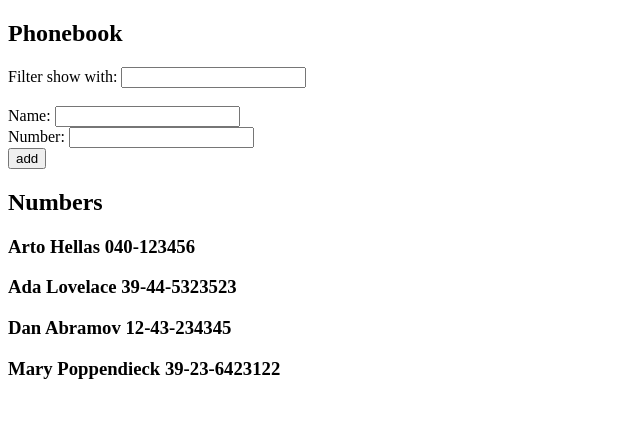
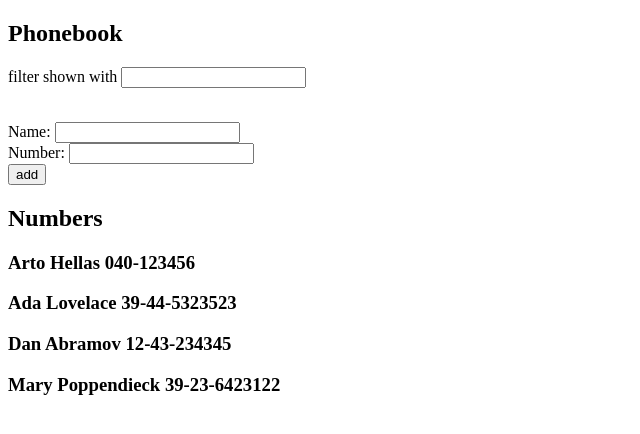
Before and after one commit to Atomize101/fullstack-exercises2020, a React (Create React App) app in the folder part2/phonebook/: page / in a window 1280 px wide. Shown: the top 434 px of the page, without its empty margins (0-640 px from the left). Built offline with nearby package versions, Linux system fonts and the light colour scheme; the HTML template or start-up script is replaced by a standard one.

Commit message:
Created a filter component

```diff
--- a/part2/phonebook/src/App.js
+++ b/part2/phonebook/src/App.js
@@ -1,4 +1,5 @@
-import React, { useState } from 'react';
+import React, { useState, useEffect } from 'react';
+import Filter from './Filter';
 
 const App = () => {
 	const [persons, setPersons] = useState([
@@ -8,24 +9,28 @@ const App = () => {
 		{ name: 'Mary Poppendieck', number: '39-23-6423122' },
 	]);
 	const [newName, setNewName] = useState('');
-	//const [numbers, setNumbers] = useState([{ number: '' }]);
 	const [newNumber, setNewNumber] = useState('');
+	const [search, setSearch] = useState('');
+	const [searchResults, setSearchResults] = useState('');
 
 	const addPerson = (event) => {
 		event.preventDefault();
-		console.log('button clicked', event.target);
 		setPersons(persons.concat({ name: newName, number: newNumber }));
 		setNewName('');
+		setNewNumber('');
 	};
 
 	const handleNameChange = (event) => {
-		console.log(event.target.vale);
 		setNewName(event.target.value);
 	};
 
 	const handleNumberChange = (event) => {
-		console.log(event.target.vale);
 		setNewNumber(event.target.value);
+	};
+
+	const handleSearchChange = (event) => {
+		const searchTerm = event.target.value;
+		setSearch(searchTerm);
 	};
 
 	const allPeople = () =>
@@ -35,17 +40,11 @@ const App = () => {
 			</p>
 		));
 
-	const personExists = !!persons.find((p) => p.name.toLowerCase() === newName.toLowerCase());
-
-	if (personExists) {
-		alert(`${newName} is already added to the phone book`);
-		return;
-	}
 	return (
 		<div>
 			<h2>Phonebook</h2>
 			<div>
-				Filter show with: <input />
+				<Filter onSearchChange={handleSearchChange} search={search} />
 			</div>
 			<br />
 			<form onSubmit={addPerson}>
--- /dev/null
+++ b/part2/phonebook/src/Filter.js
@@ -0,0 +1,11 @@
+import React from 'react';
+
+const Filter = ({ onSearchChange, search }) => {
+	return (
+		<p>
+			filter shown with <input type="text" name="filter" onChange={onSearchChange} value={search} />
+		</p>
+	);
+};
+
+export default Filter;
```
Also changed, not shown: 1 other file (tests, documents, lock files or other folders).
